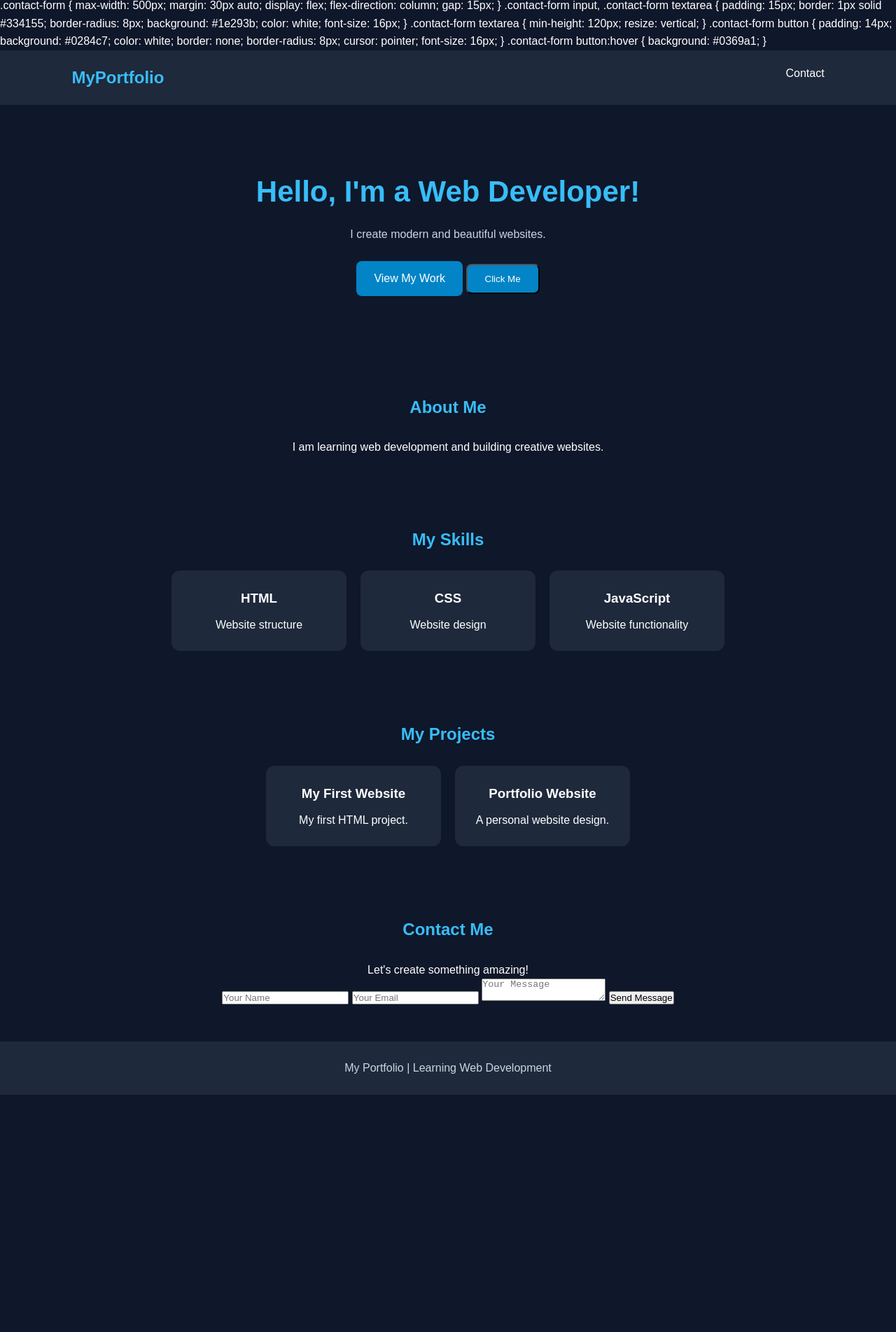
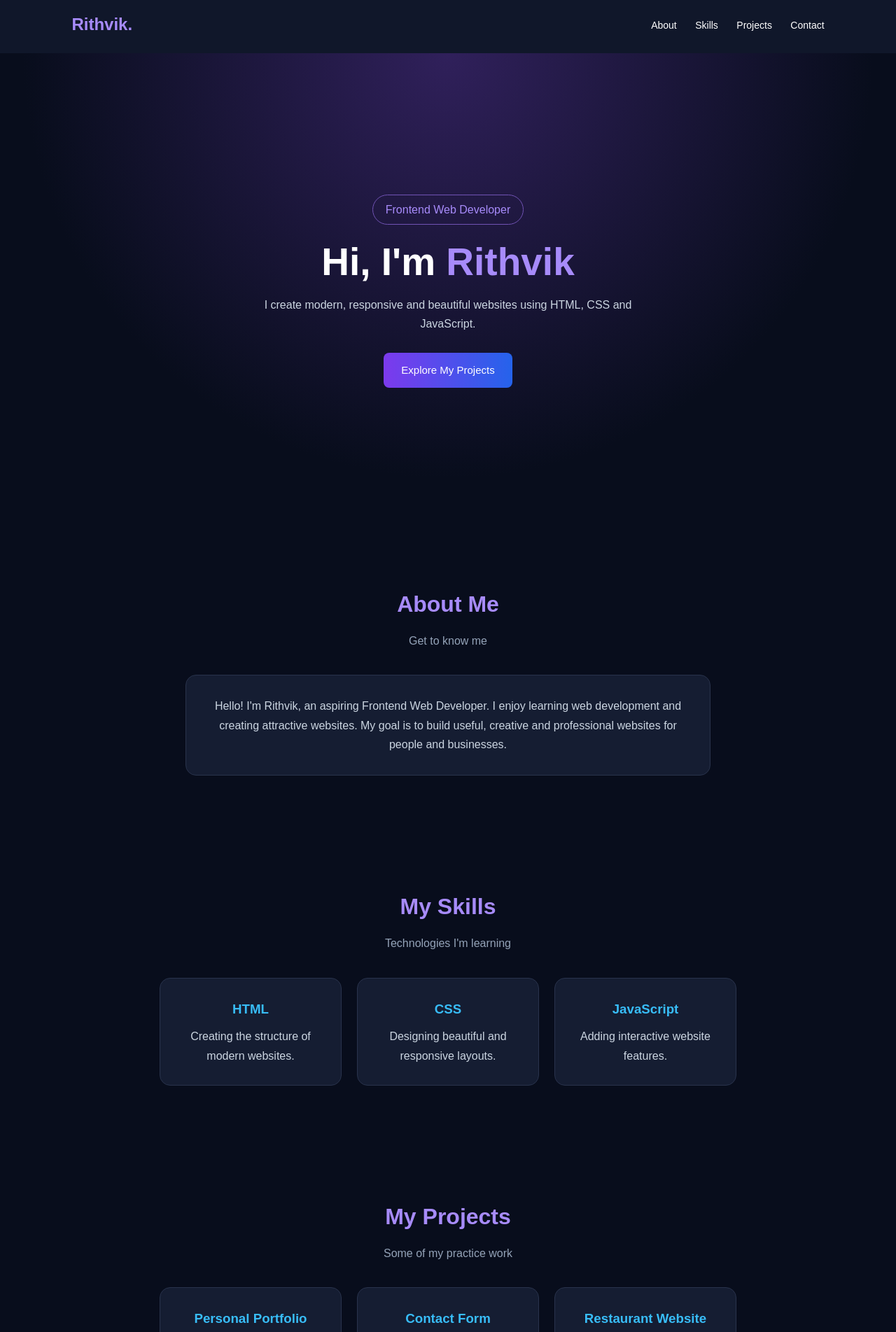
Before and after one commit to korarithvik/first_web, a plain HTML site: page index.html in a window 1280 px wide. Shown: the part 5-1908 px from the top of the page at 70% size. Before the commit the page ends 1569 px from the top, so only its background shows below. Drawn offline with Linux system fonts and the light colour scheme.

Commit message:
Revamp index.html for new portfolio design

```diff
--- a/index.html
+++ b/index.html
@@ -1,148 +1,273 @@
-
 <!DOCTYPE html>
 <html lang="en">
 <head>
     <meta charset="UTF-8">
     <meta name="viewport" content="width=device-width, initial-scale=1.0">
 
-    <title>My Developer Portfolio</title>
+    <title>Rithvik | Frontend Web Developer</title>
 
-    .contact-form {
-     max-width: 500px;
-     margin: 30px auto;
-     display: flex;
-     flex-direction: column;
-     gap: 15px;
- }
-
- .contact-form input,
- .contact-form textarea {
-     padding: 15px;
-     border: 1px solid #334155;
-     border-radius: 8px;
-     background: #1e293b;
-     color: white;
-     font-size: 16px;
-}
-
- .contact-form textarea {
-     min-height: 120px;
-     resize: vertical;
- }
-
-  .contact-form button {
-     padding: 14px;
-     background: #0284c7;
-     color: white;
-     border: none;
-     border-radius: 8px;
-     cursor: pointer;
-     font-size: 16px;
-}
-
- .contact-form button:hover {
-     background: #0369a1;
-} <style>
+    <style>
         * {
             margin: 0;
             padding: 0;
             box-sizing: border-box;
         }
 
+        html {
+            scroll-behavior: smooth;
+        }
+
         body {
             font-family: Arial, sans-serif;
-            background: #0f172a;
-            color: white;
-            line-height: 1.6;
+            background: #080d1c;
+            color: #ffffff;
+            line-height: 1.7;
         }
+
+        :root {
+            --purple: #a78bfa;
+            --blue: #38bdf8;
+            --card: #151d32;
+        }
+
+        /* NAVIGATION */
 
         nav {
             display: flex;
             justify-content: space-between;
+            align-items: center;
             padding: 20px 8%;
-            background: #1e293b;
+            background: #10172a;
+            position: sticky;
+            top: 0;
+            z-index: 10;
         }
 
         nav h2 {
-            color: #38bdf8;
+            color: var(--purple);
         }
 
         nav a {
             color: white;
             text-decoration: none;
+            margin-left: 22px;
+            font-size: 14px;
         }
 
+        nav a:hover {
+            color: var(--purple);
+        }
+
+        /* HERO SECTION */
+
         .hero {
+            min-height: 85vh;
+            display: flex;
+            flex-direction: column;
+            justify-content: center;
+            align-items: center;
             text-align: center;
-            padding: 90px 20px;
+            padding: 60px 20px;
+            background: radial-gradient(
+                circle at top,
+                #30205b,
+                #080d1c 65%
+            );
+        }
+
+        .hero .tag {
+            color: var(--purple);
+            border: 1px solid #7153b5;
+            padding: 7px 18px;
+            border-radius: 30px;
+            margin-bottom: 20px;
         }
 
         .hero h1 {
-            font-size: 42px;
-            color: #38bdf8;
+            font-size: 55px;
+            line-height: 1.2;
             margin-bottom: 15px;
+        }
+
+        .hero h1 span {
+            color: var(--purple);
         }
 
         .hero p {
             color: #cbd5e1;
-            margin-bottom: 25px;
+            max-width: 550px;
+            margin-bottom: 28px;
         }
 
         .btn {
             display: inline-block;
-            background: #0284c7;
+            padding: 12px 25px;
+            background: linear-gradient(
+                90deg,
+                #7c3aed,
+                #2563eb
+            );
             color: white;
-            padding: 12px 25px;
             border-radius: 8px;
             text-decoration: none;
+            border: none;
+            cursor: pointer;
+            font-size: 15px;
+            transition: 0.3s;
         }
 
+        .btn:hover {
+            transform: translateY(-3px);
+            box-shadow: 0 5px 25px #7c3aed66;
+        }
+
+        /* GENERAL SECTIONS */
+
         .section {
-            padding: 50px 8%;
+            padding: 80px 8%;
             text-align: center;
         }
 
         .section h2 {
-            color: #38bdf8;
-            margin-bottom: 25px;
+            font-size: 32px;
+            margin-bottom: 12px;
+            color: var(--purple);
         }
+
+        .subtitle {
+            color: #94a3b8;
+            margin-bottom: 35px;
+        }
+
+        /* ABOUT */
+
+        .about-box {
+            max-width: 750px;
+            margin: auto;
+            padding: 30px;
+            background: var(--card);
+            border: 1px solid #29334c;
+            border-radius: 15px;
+        }
+
+        .about-box p {
+            color: #cbd5e1;
+        }
+
+        /* SKILLS AND PROJECTS */
 
         .cards {
             display: flex;
             justify-content: center;
             flex-wrap: wrap;
-            gap: 20px;
+            gap: 22px;
         }
 
         .card {
-            background: #1e293b;
-            padding: 25px;
-            border-radius: 12px;
-            width: 250px;
+            background: var(--card);
+            border: 1px solid #29334c;
+            padding: 28px 20px;
+            border-radius: 15px;
+            width: 260px;
+            transition: 0.3s;
+        }
+
+        .card:hover {
+            transform: translateY(-7px);
+            border-color: var(--purple);
         }
 
         .card h3 {
+            color: var(--blue);
             margin-bottom: 10px;
         }
+
+        .card p {
+            color: #cbd5e1;
+        }
+
+        .project-link {
+            display: inline-block;
+            margin-top: 15px;
+            color: var(--purple);
+            text-decoration: none;
+        }
+
+        /* CONTACT */
+
+        .contact-form {
+            max-width: 500px;
+            margin: 30px auto;
+            display: flex;
+            flex-direction: column;
+            gap: 15px;
+        }
+
+        .contact-form input,
+        .contact-form textarea {
+            padding: 15px;
+            background: var(--card);
+            color: white;
+            border: 1px solid #39435d;
+            border-radius: 8px;
+            font-size: 15px;
+            font-family: Arial, sans-serif;
+        }
+
+        .contact-form textarea {
+            min-height: 130px;
+            resize: vertical;
+        }
+
+        .contact-form input:focus,
+        .contact-form textarea:focus {
+            outline: 2px solid var(--purple);
+        }
+
+        /* FOOTER */
 
         footer {
             text-align: center;
             padding: 25px;
-            background: #1e293b;
-            color: #cbd5e1;
+            background: #10172a;
+            color: #94a3b8;
         }
 
+        /* MOBILE RESPONSIVE */
+
         @media (max-width: 600px) {
-            .hero h1 {
-                font-size: 30px;
+
+            nav {
+                padding: 15px 5%;
             }
 
-            nav {
-                padding: 18px 5%;
+            nav a {
+                margin-left: 10px;
+                font-size: 12px;
+            }
+
+            nav h2 {
+                font-size: 19px;
+            }
+
+            .hero {
+                min-height: 75vh;
+            }
+
+            .hero h1 {
+                font-size: 36px;
             }
 
             .section {
-                padding: 35px 5%;
+                padding: 55px 5%;
+            }
+
+            .section h2 {
+                font-size: 27px;
+            }
+
+            .card {
+                width: 100%;
             }
         }
     </style>
@@ -150,131 +275,229 @@
 
 <body>
 
+    <!-- NAVIGATION -->
+
     <nav>
-        <h2>MyPortfolio</h2>
-        <a href="#contact">Contact</a>
+        <h2>Rithvik.</h2>
+
+        <div>
+            <a href="#about">About</a>
+            <a href="#skills">Skills</a>
+            <a href="#projects">Projects</a>
+            <a href="#contact">Contact</a>
+        </div>
     </nav>
 
+    <!-- HERO -->
+
     <section class="hero">
-        <h1>Hello, I'm a Web Developer!</h1>
+
+        <div class="tag">Frontend Web Developer</div>
+
+        <h1>Hi, I'm <span>Rithvik</span></h1>
 
         <p>
-            I create modern and beautiful websites.
+            I create modern, responsive and
+            beautiful websites using HTML,
+            CSS and JavaScript.
         </p>
 
         <a href="#projects" class="btn">
-            View My Work
+            Explore My Projects
         </a>
-        <button onclick="sayHello()" class="btn">
-    Click Me
-</button>
+
     </section>
 
-    <section class="section">
+    <!-- ABOUT -->
+
+    <section class="section" id="about">
+
         <h2>About Me</h2>
 
-        <p>
-            I am learning web development
-            and building creative websites.
+        <p class="subtitle">
+            Get to know me
         </p>
+
+        <div class="about-box">
+
+            <p>
+                Hello! I'm Rithvik, an aspiring
+                Frontend Web Developer.
+
+                I enjoy learning web development
+                and creating attractive websites.
+
+                My goal is to build useful,
+                creative and professional
+                websites for people and businesses.
+            </p>
+
+        </div>
+
     </section>
 
-    <section class="section">
+    <!-- SKILLS -->
+
+    <section class="section" id="skills">
+
         <h2>My Skills</h2>
+
+        <p class="subtitle">
+            Technologies I'm learning
+        </p>
 
         <div class="cards">
 
             <div class="card">
                 <h3>HTML</h3>
-                <p>Website structure</p>
+                <p>
+                    Creating the structure
+                    of modern websites.
+                </p>
             </div>
 
             <div class="card">
                 <h3>CSS</h3>
-                <p>Website design</p>
+                <p>
+                    Designing beautiful
+                    and responsive layouts.
+                </p>
             </div>
 
             <div class="card">
                 <h3>JavaScript</h3>
-                <p>Website functionality</p>
+                <p>
+                    Adding interactive
+                    website features.
+                </p>
             </div>
 
         </div>
+
     </section>
 
+    <!-- PROJECTS -->
+
     <section class="section" id="projects">
+
         <h2>My Projects</h2>
+
+        <p class="subtitle">
+            Some of my practice work
+        </p>
 
         <div class="cards">
 
             <div class="card">
-                <h3>My First Website</h3>
-                <p>My first HTML project.</p>
+                <h3>Personal Portfolio</h3>
+                <p>
+                    My personal website
+                    built with HTML and CSS.
+                </p>
+                <a href="#home" class="project-link">
+                    My Portfolio
+                </a>
             </div>
 
             <div class="card">
-                <h3>Portfolio Website</h3>
-                <p>A personal website design.</p>
+                <h3>Contact Form</h3>
+                <p>
+                    A contact form with
+                    JavaScript validation.
+                </p>
+                <a href="#contact" class="project-link">
+                    View Contact Form
+                </a>
+            </div>
+
+            <div class="card">
+                <h3>Restaurant Website</h3>
+                <p>
+                    A practice project
+                    for a restaurant business.
+                </p>
+                <a href="#contact" class="project-link">
+                    Coming Soon
+                </a>
             </div>
 
         </div>
+
     </section>
+
+    <!-- CONTACT -->
 
     <section class="section" id="contact">
 
-    <h2>Contact Me</h2>
+        <h2>Contact Me</h2>
 
-    <p>Let's create something amazing!</p>
+        <p class="subtitle">
+            Have a project idea? Let's talk!
+        </p>
 
-    <form class="contact-form" id="myForm">
+        <form class="contact-form" id="myForm">
 
-        <input
-            type="text"
-            id="name"
-            placeholder="Your Name"
-            required
-        >
+            <input
+                type="text"
+                id="name"
+                placeholder="Your Name"
+                required
+            >
 
-        <input
-            type="email"
-            id="email"
-            placeholder="Your Email"
-            required
-        >
+            <input
+                type="email"
+                id="email"
+                placeholder="Your Email"
+                required
+            >
 
-        <textarea
-            id="message"
-            placeholder="Your Message"
-            required
-        ></textarea>
+            <textarea
+                id="message"
+                placeholder="Your Message"
+                required
+            ></textarea>
 
-        <button type="submit">
-            Send Message
-        </button>
+            <button type="submit" class="btn">
+                Send Message
+            </button>
 
-    </form>
+        </form>
 
-</section>
+    </section>
+
+    <!-- FOOTER -->
+
     <footer>
-        <p>My Portfolio | Learning Web Development</p>
+        <p>© 2026 Rithvik | Frontend Web Developer</p>
+        <p>Built with HTML, CSS and JavaScript</p>
     </footer>
 
-<script>
+    <!-- JAVASCRIPT -->
 
-function sayHello() {
-    alert("Hello! Welcome to my website!");
-}
+    <script>
 
-document.getElementById("myForm").addEventListener("submit", function(event) {
+        function sayHello() {
+            alert("Hello! Welcome to my website!");
+        }
 
-    event.preventDefault();
+        document.getElementById("myForm")
+        .addEventListener("submit", function(event) {
 
-    let name = document.getElementById("name").value;
+            event.preventDefault();
 
-    alert("Thank you " + name + "! Your form works!");
+            let name =
+                document.getElementById("name").value;
 
-    document.getElementById("myForm").reset();
+            alert(
+                "Thank you " + name +
+                "! Your message has been received for this demo."
+            );
 
-});
+            document.getElementById("myForm").reset();
 
-</script>
+        });
+
+    </script>
+
+</body>
+</html>
```
